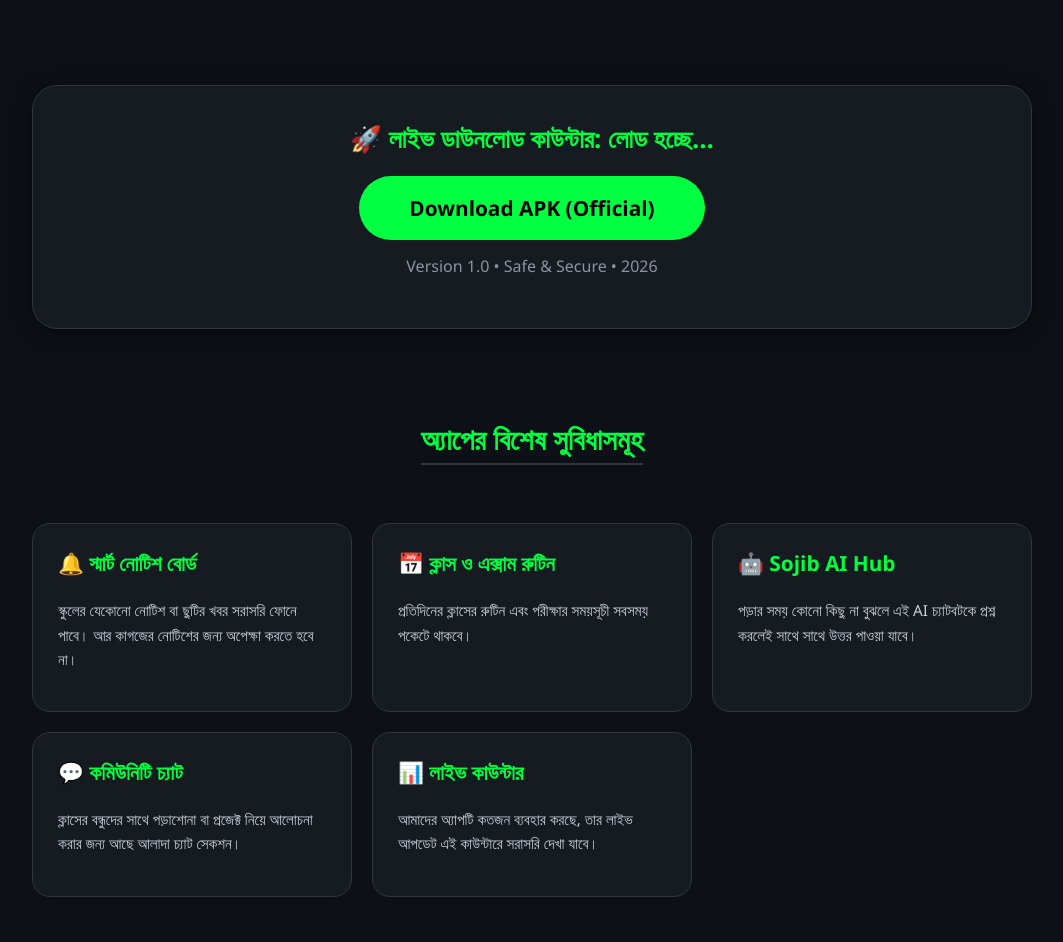
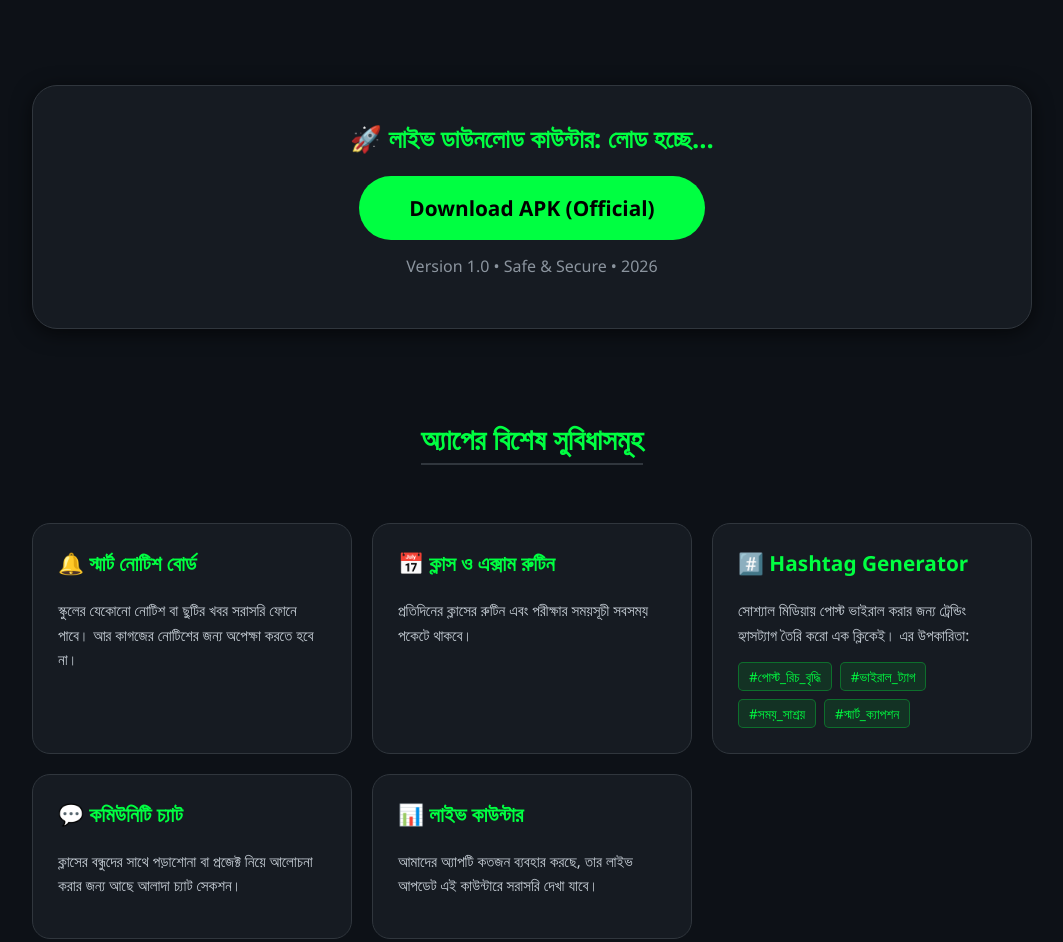
Before and after one commit to mdsojibgaming100k-boop/BPMHS-DIGITAL-HUB, a plain HTML site: page index.html in a window 1280 px wide. Shown: the part 158-1100 px from the top of the page, without its empty margins (108-1171 px from the left). Drawn offline with Linux system fonts and the light colour scheme; no server answers.

Commit message:
index.html

```diff
--- a/index.html
+++ b/index.html
@@ -52,6 +52,8 @@
         .f-card:hover { border-color: var(--green); background: #1c2128; }
         .f-card h3 { color: var(--green); margin-top: 0; font-size: 1.3em; }
         .f-card p { color: #c9d1d9; font-size: 0.95em; line-height: 1.6; }
+        .hashtag-list { display: flex; flex-wrap: wrap; gap: 8px; margin-top: 10px; }
+        .tag { background: rgba(0, 255, 65, 0.1); color: var(--green); padding: 4px 10px; border-radius: 5px; font-size: 0.85em; border: 1px solid rgba(0, 255, 65, 0.3); }
 
         footer {
             margin-top: 70px; padding: 40px; border-top: 1px solid #30363d;
@@ -71,7 +73,7 @@
 
     <div class="download-box">
         <div class="counter">🚀 লাইভ ডাউনলোড কাউন্টার: <span id="count">লোড হচ্ছে...</span></div>
-        <a href="https://www.mediafire.com/file/iwmwg3w13v99ua3/BPMHS.DIGITAL.HUB.apk/file" id="downloadBtn" class="btn" target="_blank">Download APK (Official)</a>
+        <a href="https://www.mediafire.com/file/vfacm9t2nk2yzlb/BPMHS+(3).apk/file" id="downloadBtn" class="btn" target="_blank">Download APK (Official)</a>
         <p style="color: #8b949e; margin-top: 15px;">Version 1.0 • Safe & Secure • 2026</p>
     </div>
 
@@ -86,8 +88,14 @@
             <p>প্রতিদিনের ক্লাসের রুটিন এবং পরীক্ষার সময়সূচী সবসময় পকেটে থাকবে।</p>
         </div>
         <div class="f-card">
-            <h3>🤖 Sojib AI Hub</h3>
-            <p>পড়ার সময় কোনো কিছু না বুঝলে এই AI চ্যাটবটকে প্রশ্ন করলেই সাথে সাথে উত্তর পাওয়া যাবে।</p>
+            <h3>#️⃣ Hashtag Generator</h3>
+            <p>সোশ্যাল মিডিয়ায় পোস্ট ভাইরাল করার জন্য ট্রেন্ডিং হ্যাসট্যাগ তৈরি করো এক ক্লিকেই। এর উপকারিতা:</p>
+            <div class="hashtag-list">
+                <span class="tag">#পোস্ট_রিচ_বৃদ্ধি</span>
+                <span class="tag">#ভাইরাল_ট্যাগ</span>
+                <span class="tag">#সময়_সাশ্রয়</span>
+                <span class="tag">#স্মার্ট_ক্যাপশন</span>
+            </div>
         </div>
         <div class="f-card">
             <h3>💬 কমিউনিটি চ্যাট</h3>
```
